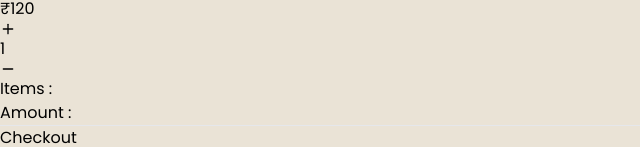
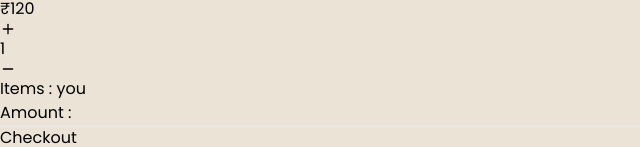
Before and after one commit to Aman-Siingh/chef, a React (Vite) app: page / in a window 1280 px wide. Shown: the part 9115-9262 px from the top of the page, without its empty margins (0-640 px from the left). Built offline with nearby package versions, Linux system fonts and the light colour scheme.

Commit message:
Update Cart.jsx

```diff
--- a/src/components/Cart.jsx
+++ b/src/components/Cart.jsx
@@ -13,7 +13,7 @@ const Cart = () => {
         <Cartitems/>
         <Cartitems/>
         <div className='absolute bottom-0 mb-4'>
-            <h1>Items :</h1>
+            <h1>Items : you</h1>
             <h1>Amount :</h1>
             <hr />
             <button className='p-1 font-normal bg-green-500 rounded-lg text-white hover:bg-green-600 w-[90vw] lg:w-[23vw]'>Checkout</button>
```
